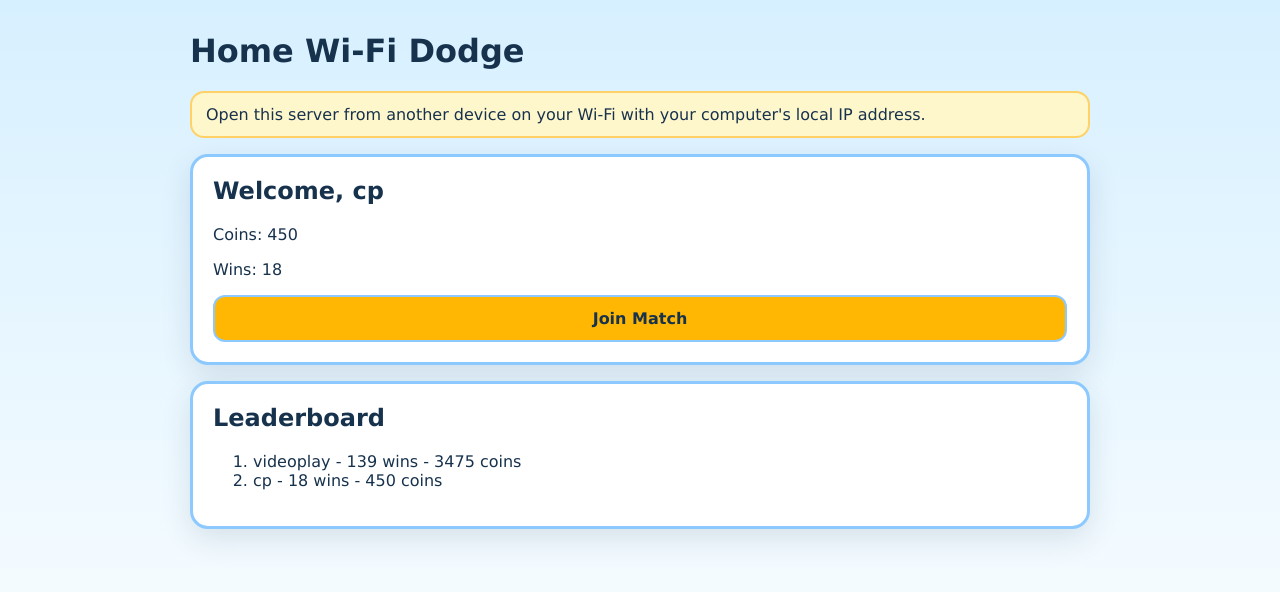
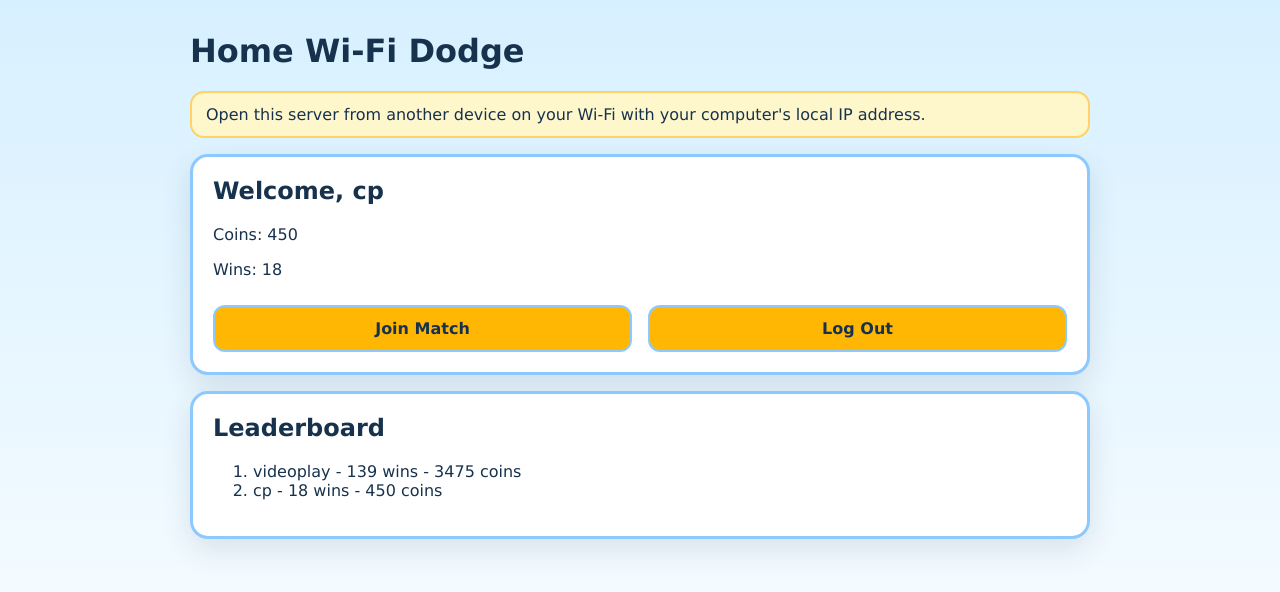
Before and after one commit to fatdogvitamins-rgb/somecodegamesomething, a Flask app: page / in a window 1280 px wide. Shown: the top 592 px of the page. Run offline with Flask 3, Linux system fonts and the light colour scheme; a user stored in the database is signed in; data comes from the database, SQL or seed files in the repository; both versions use the stored data as it was after the commit.

Commit message:
feat: enhance home page with logout button and layout adjustments

```diff
--- a/templates/home.html
+++ b/templates/home.html
@@ -9,6 +9,7 @@
   <main class="page">
     <h1>Home Wi-Fi Dodge</h1>
     <p class="tip">Open this server from another device on your Wi-Fi with your computer's local IP address.</p>
+
     {% if error %}
     <p class="error">{{ error }}</p>
     {% endif %}
@@ -18,7 +19,11 @@
       <h2>Welcome, {{ profile.username }}</h2>
       <p>Coins: {{ profile.coins }}</p>
       <p>Wins: {{ profile.wins }}</p>
+
+      <div style="display:flex; gap:1rem; margin-top:1rem;">
         <a class="button" href="/lobby">Join Match</a>
+        <a class="button danger" href="/logout">Log Out</a>
+      </div>
     </section>
     {% else %}
     <section class="grid">
@@ -28,6 +33,7 @@
         <input name="password" placeholder="Password" type="password" required>
         <button type="submit">Create Account</button>
       </form>
+
       <form class="card" method="post" action="/login">
         <h2>Log In</h2>
         <input name="username" placeholder="Username" required>
@@ -40,12 +46,16 @@
 <section class="card">
   <h2>Leaderboard</h2>
   <ol>
+    {% if leaderboard %}
       {% for player in leaderboard %}
         <li>{{ player.username }} - {{ player.wins }} wins - {{ player.coins }} coins</li>
+      {% endfor %}
     {% else %}
       <li>No players yet.</li>
-        {% endfor %}
+    {% endif %}
   </ol>
+</section>
+
     </section>
   </main>
 </body>
```
Also changed, not shown: players.db. Lines whose indentation alone changed are shown as unchanged.
